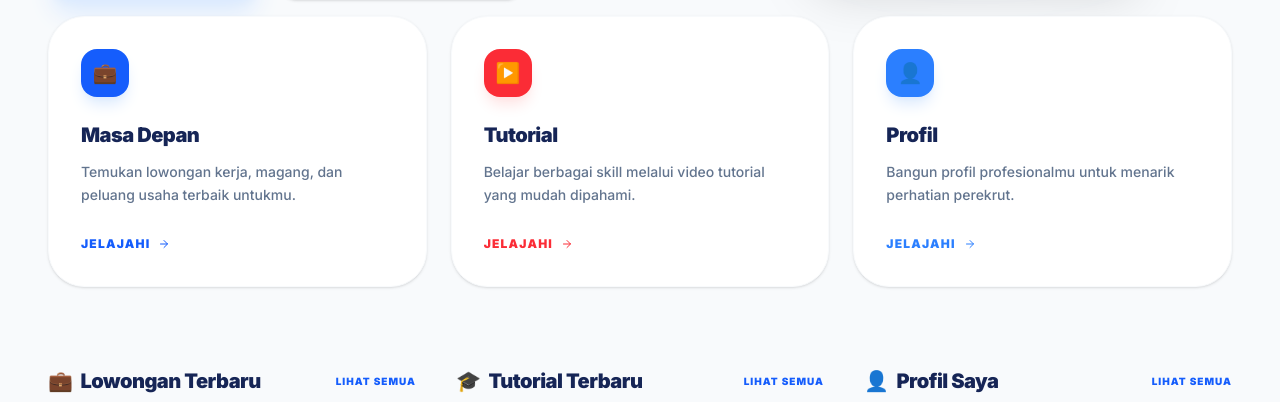
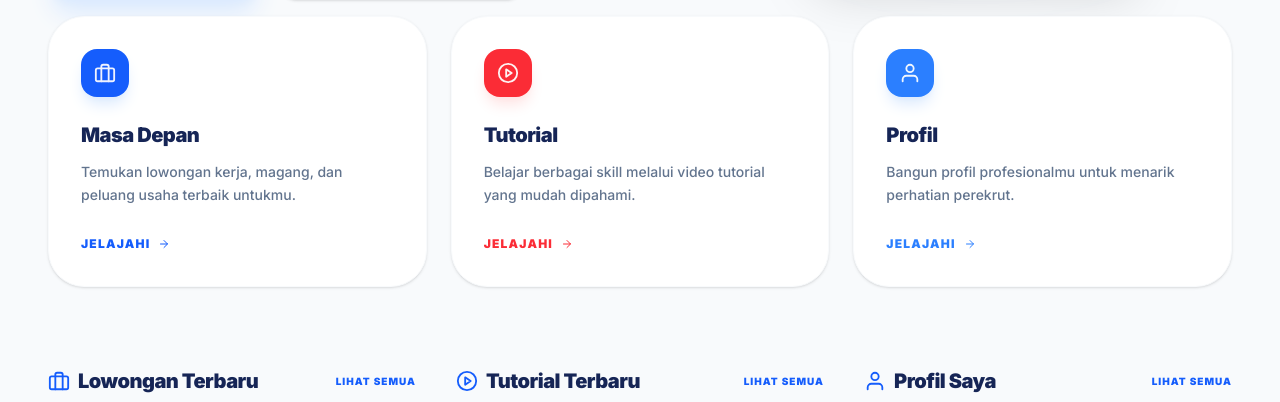
Before and after one commit to Aldi12221/BIKA, a React (Vite) app in the folder frontend/: page / in a window 1280 px wide. Shown: the part 550-952 px from the top of the page. Built offline with nearby package versions, Linux system fonts and the light colour scheme; no server answers; sample sign-in values are in the browser's storage.

Commit message:
"added favicon, updated logo, and replaced emojis with icons in the homepage sections"

```diff
--- a/frontend/src/pages/beranda.jsx
+++ b/frontend/src/pages/beranda.jsx
@@ -8,7 +8,9 @@ import {
   FiBookmark,
   FiPlay,
   FiSend,
-  FiSmile
+  FiSmile,
+  FiBriefcase,
+  FiUser
 } from 'react-icons/fi';
 
 export default function Beranda() {
@@ -41,7 +43,7 @@ export default function Beranda() {
             </div>
 
             <h1 className="text-5xl lg:text-6xl font-black text-blue-950 dark:text-white leading-[1.1] tracking-tight transition-colors">
-              Bangun Masa <br className="hidden lg:block"/> Depanmu Bersama <br />
+              Bangun Masa <br className="hidden lg:block" /> Depanmu Bersama <br />
               <span className="text-red-500">BIKA</span>
             </h1>
 
@@ -49,7 +51,7 @@ export default function Beranda() {
               Platform digital siswa SMK untuk menemukan peluang kerja, magang, belajar skill baru, dan membangun profil profesional.
             </p>
 
-{/* buton pak ton dek ton mas ton */}
+            {/* button pak ton dek ton mas ton */}
             <div className="flex flex-wrap justify-center lg:justify-start gap-4">
               <NavLink to={"/masa-depan"}>
                 <button className="bg-blue-600 text-white px-8 py-4 rounded-[20px] font-bold flex items-center gap-3 hover:bg-blue-700 transition-all shadow-xl shadow-blue-100 dark:shadow-blue-900/20 active:scale-95 text-base">
@@ -79,19 +81,30 @@ export default function Beranda() {
           <FeatureCard
             title="Masa Depan"
             desc="Temukan lowongan kerja, magang, dan peluang usaha terbaik untukmu."
-            icon="💼" color="bg-blue-600" shadow="shadow-blue-100" textColor="text-blue-600"
+            icon={<FiBriefcase size={22} className="text-indigo-50 dark:text-indigo-950" />}
+            color="bg-blue-600"
+            shadow="shadow-blue-100"
+            textColor="text-blue-600"
             link="/masa-depan"
           />
+
           <FeatureCard
             title="Tutorial"
             desc="Belajar berbagai skill melalui video tutorial yang mudah dipahami."
-            icon="▶️" color="bg-red-500" shadow="shadow-red-100" textColor="text-red-500"
+            icon={<FiPlayCircle size={22} className="text-red-50 dark:text-indigo-950" />}
+            color="bg-red-500"
+            shadow="shadow-red-100"
+            textColor="text-red-500"
             link="/tutorial"
           />
+
           <FeatureCard
             title="Profil"
             desc="Bangun profil profesionalmu untuk menarik perhatian perekrut."
-            icon="👤" color="bg-blue-500" shadow="shadow-blue-100" textColor="text-blue-500"
+            icon={<FiUser size={22} className="text-blue-50 dark:text-indigo-950" />}
+            color="bg-blue-500"
+            shadow="shadow-blue-100"
+            textColor="text-blue-500"
             link="/profil"
           />
         </div>
@@ -103,7 +116,7 @@ export default function Beranda() {
 
           {/* Lowongan */}
           <div className="space-y-6">
-            <SectionHeader title="Lowongan Terbaru" icon="💼" link="/masa-depan" />
+            <SectionHeader title="Lowongan Terbaru" icon={<FiBriefcase size={22} />} link="/masa-depan" />
             <div className="space-y-3">
               {lowongan.length > 0 ? lowongan.map((item, idx) => (
                 <JobItem
@@ -117,14 +130,14 @@ export default function Beranda() {
                 <p className="text-sm text-slate-500 dark:text-slate-400">Belum ada lowongan.</p>
               )}
             </div>
-            <button onClick={() => window.location.href='/masa-depan'} className="w-full py-4 border-2 border-dashed border-slate-200 dark:border-zinc-800 rounded-[20px] text-blue-600 dark:text-blue-500 font-bold hover:bg-blue-50 dark:hover:bg-zinc-900 transition-all text-sm cursor-pointer">
+            <button onClick={() => window.location.href = '/masa-depan'} className="w-full py-4 border-2 border-dashed border-slate-200 dark:border-zinc-800 rounded-[20px] text-blue-600 dark:text-blue-500 font-bold hover:bg-blue-50 dark:hover:bg-zinc-900 transition-all text-sm cursor-pointer">
               Lihat Semua Lowongan →
             </button>
           </div>
 
           {/* Tutorial */}
           <div className="space-y-6">
-            <SectionHeader title="Tutorial Terbaru" icon="🎓" link="/tutorial" />
+            <SectionHeader title="Tutorial Terbaru" icon={<FiPlayCircle size={22}/>} link="/tutorial" />
             <div className="space-y-4">
               {tutorial.length > 0 ? tutorial.map((item) => (
                 <TutorialItem
@@ -141,14 +154,14 @@ export default function Beranda() {
 
           {/* Profil Preview */}
           <div className="space-y-6">
-            <SectionHeader title="Profil Saya" icon="👤" />
+            <SectionHeader title="Profil Saya" icon={<FiUser size={22} />} />
             <div className="bg-white dark:bg-zinc-900 border border-slate-100 dark:border-zinc-800 rounded-[32px] shadow-xl dark:shadow-none flex flex-col h-[380px] p-6 items-center justify-center text-center transition-colors">
               <div className="w-24 h-24 bg-blue-100 dark:bg-blue-900/30 text-blue-600 dark:text-blue-400 rounded-full flex items-center justify-center text-4xl mb-4 shadow-inner dark:shadow-none">
                 <FiSmile size={48} />
               </div>
               <h4 className="text-lg font-black text-blue-950 dark:text-white mb-1 transition-colors">Lengkapi Profilmu</h4>
               <p className="text-sm text-slate-500 dark:text-slate-400 mb-6 px-4 transition-colors">Tambahkan pengalaman dan skill untuk mendapatkan rekomendasi lowongan yang tepat.</p>
-              <button onClick={() => window.location.href='/profil'} className="bg-blue-600 text-white px-6 py-3 rounded-2xl font-bold hover:bg-blue-700 transition-all shadow-lg shadow-blue-100 dark:shadow-none w-full text-sm">
+              <button onClick={() => window.location.href = '/profil'} className="bg-blue-600 text-white px-6 py-3 rounded-2xl font-bold hover:bg-blue-700 transition-all shadow-lg shadow-blue-100 dark:shadow-none w-full text-sm">
                 Lihat Profil
               </button>
             </div>
@@ -173,7 +186,7 @@ function FeatureCard({ title, desc, icon, color, shadow, textColor, link }) {
         to={link || '/'}
         className={`font-black text-[12px] inline-flex items-center gap-2 ${textColor} uppercase tracking-widest no-underline hover:opacity-80 transition-opacity`}
       >
-        Jelajahi <FiArrowRight className="group-hover:translate-x-1 transition-transform"/>
+        Jelajahi <FiArrowRight className="group-hover:translate-x-1 transition-transform" />
       </NavLink>
     </div>
   );
```
Also changed, not shown: frontend/src/assets/loog.svg. Lines whose indentation alone changed are shown as unchanged.
